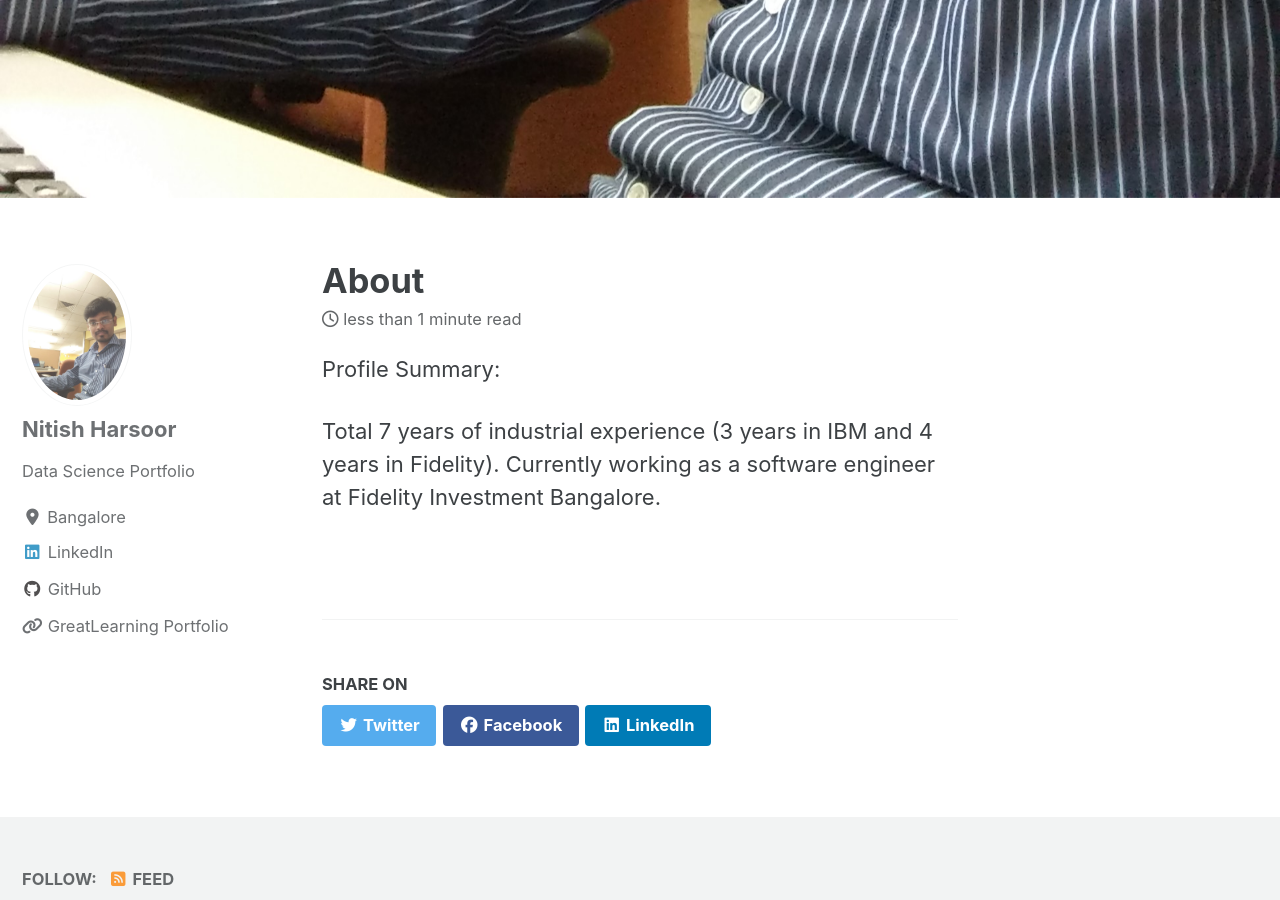
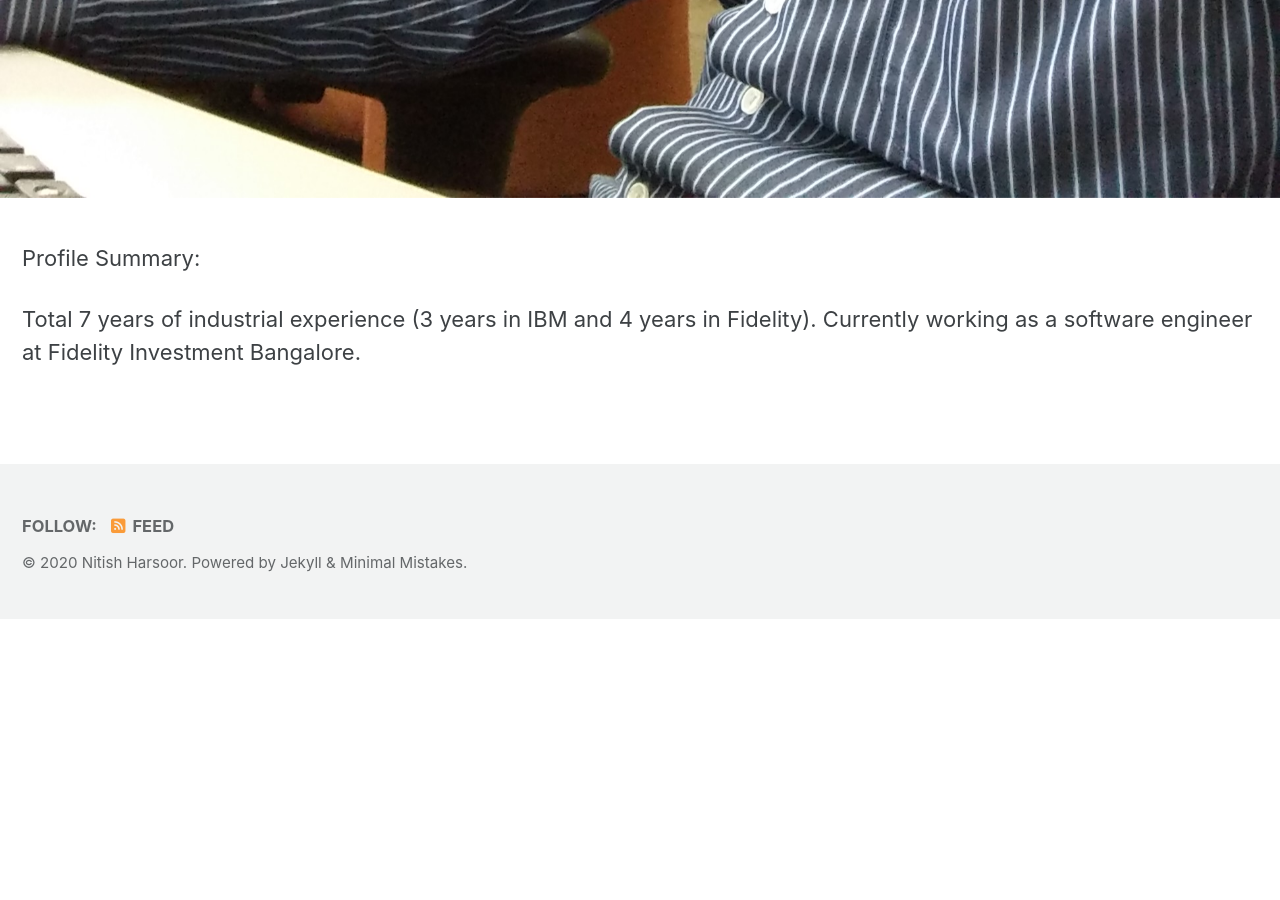
Before and after one commit to nitishkmr005/nitishkmr005.github.io, a Jekyll site: the page built from _pages/about.md, in a window 1280 px wide and 900 px high, scrolled down 1598 px. Built offline with Jekyll 4.4.1, drawn with Linux system fonts in a browser that asks for light colours; cached includes are drawn as plain includes; nearby versions of some CDN libraries; after the commit the page ends 2217 px from its top, so only the background shows below that.

Commit message:
new changes

```diff
--- a/_config.yml
+++ b/_config.yml
@@ -276,7 +276,7 @@
       path: ""
       type: posts
     values:
-      layout: single
+      layout: splash
       author_profile: true
       read_time: true
       comments: # true
@@ -287,7 +287,7 @@
       path: ""
       type: pages
     values:
-      layout: single
+      layout: splash
       author_profile: true
       read_time: true
       comments: # true
```
